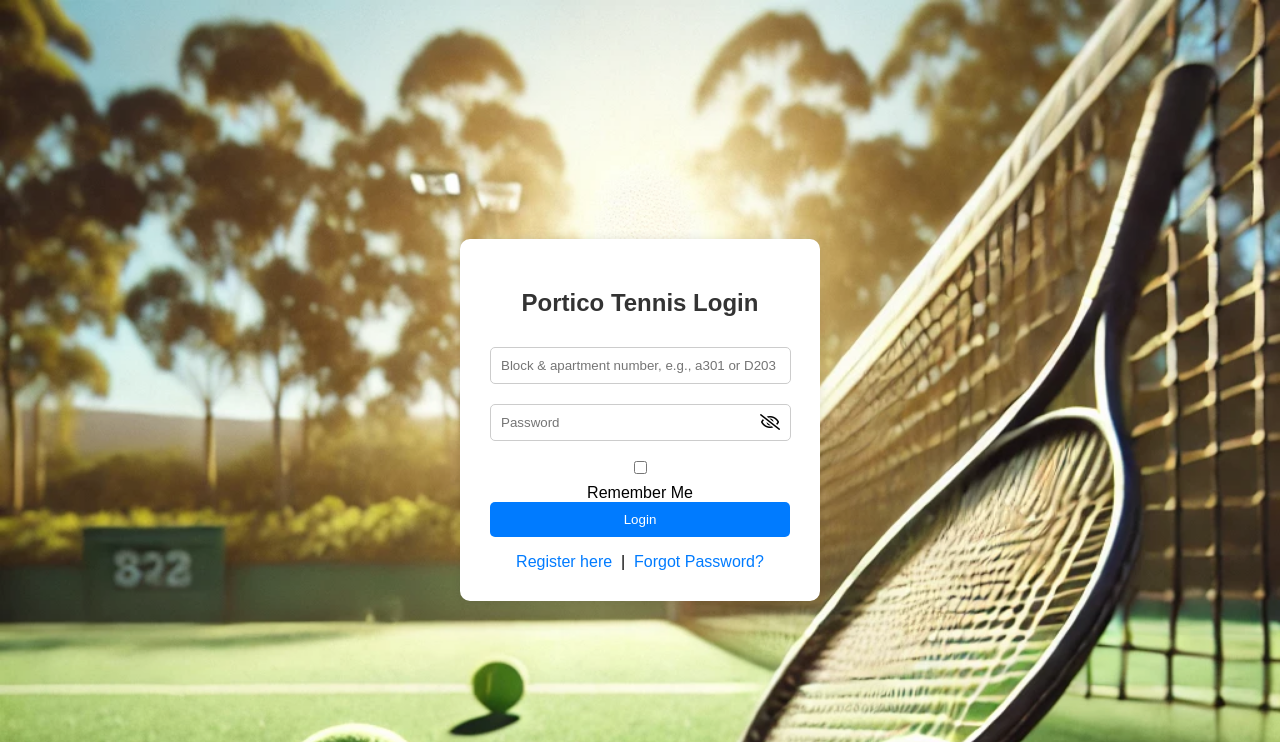
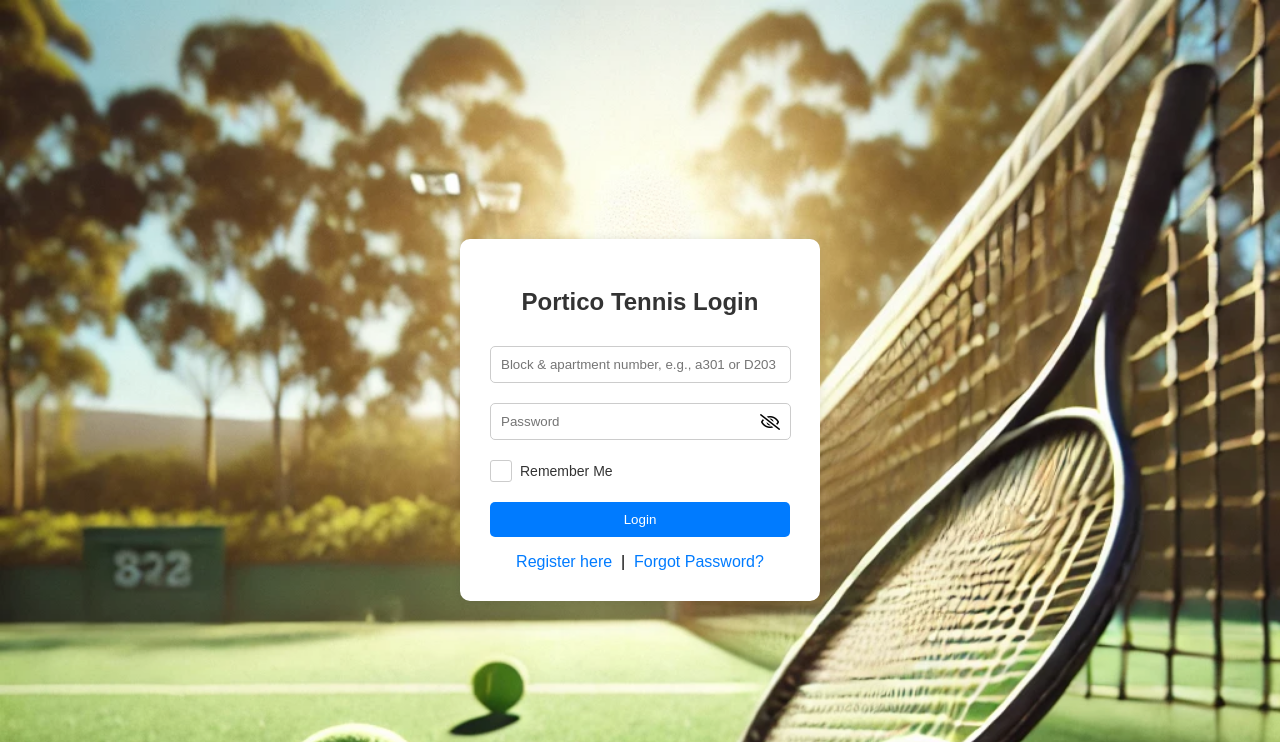
Before and after one commit to amitshokeen/portico_tennnis_fastapi_app, a FastAPI app: page /auth/login-page in a window 1280 px wide. Shown: the top 742 px of the page. Run offline with FastAPI, Linux system fonts and the light colour scheme; parts of the project's set-up code (start-up, migrations or seed data) failed here and were passed over.

Commit message:
CSS improvement for Remember Me

```diff
--- a/TennisApp/static/css/base.css
+++ b/TennisApp/static/css/base.css
@@ -476,3 +476,49 @@
 body.modal-open {
     overflow: hidden;
 }
+
+.remember-me {
+    display: flex;
+    align-items: center; /* Aligns checkbox and label text vertically */
+    justify-content: flex-start;
+    margin: 10px 0;
+    margin-top: 0px;
+    margin-bottom: 4;
+    font-size: 14px;
+    color: #333;
+}
+
+.remember-me label {
+    display: flex;
+    align-items: center;
+    gap: 8px; /* Space between checkbox and text */
+    cursor: pointer;
+}
+
+.remember-me input[type="checkbox"] {
+    appearance: none;
+    -webkit-appearance: none;
+    width: 16px;
+    height: 16px;
+    border: 1px solid #ccc;
+    border-radius: 3px;
+    cursor: pointer;
+    position: relative;
+    flex-shrink: 0;
+}
+
+.remember-me input[type="checkbox"]:checked {
+    background-color: #007bff;
+    border-color: #007bff;
+}
+
+.remember-me input[type="checkbox"]:checked::after {
+    content: "✓";
+    position: absolute;
+    top: 50%;
+    left: 50%;
+    transform: translate(-50%, -60%);
+    color: white;
+    font-size: 12px;
+    font-weight: bold;
+}
--- a/TennisApp/templates/login.html
+++ b/TennisApp/templates/login.html
@@ -2,14 +2,16 @@
 <div class="container">
     <h2>Portico Tennis Login</h2>
     <form id="loginForm">
-        <input type="text" id="username" placeholder="Block & apartment number, e.g., a301 or D203" name="username" autocomplete="username" required><br>
+        <input type="text" id="username" placeholder="Block & apartment number, e.g., a301 or D203" name="username" autocomplete="username" required>
         <div class="password-field">
-            <input type="password" id="password" placeholder="Password" name="password" autocomplete="current-password" required><br>
+            <input type="password" id="password" placeholder="Password" name="password" autocomplete="current-password" required>
             <i class="far fa-eye-slash" id="toggleLoginPassword"></i>
         </div>
         <div class="remember-me">
-            <input type="checkbox" id="rememberMe" name="remember_me">
-            <label for="rememberMe">Remember Me</label>
+            <label for="rememberMe">
+                <input type="checkbox" id="rememberMe" name="remember_me">
+                Remember Me
+            </label>
         </div>
         <button type="submit">Login</button>
         <div id="loadingSpinner" class="loading-spinner hidden"></div>
```
